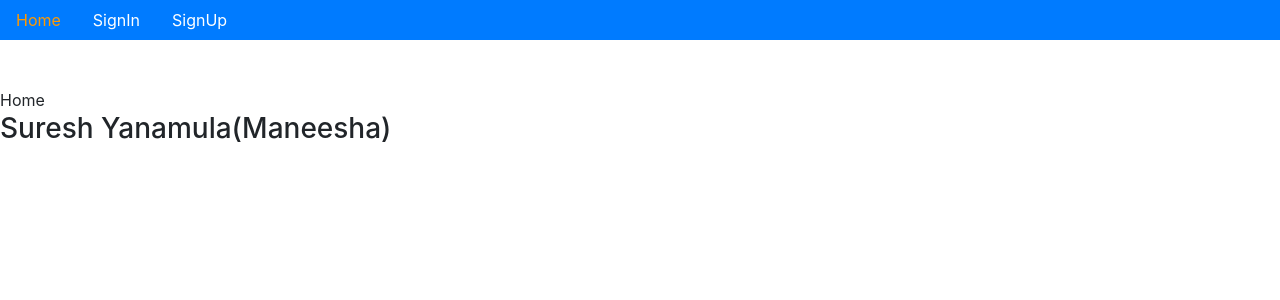
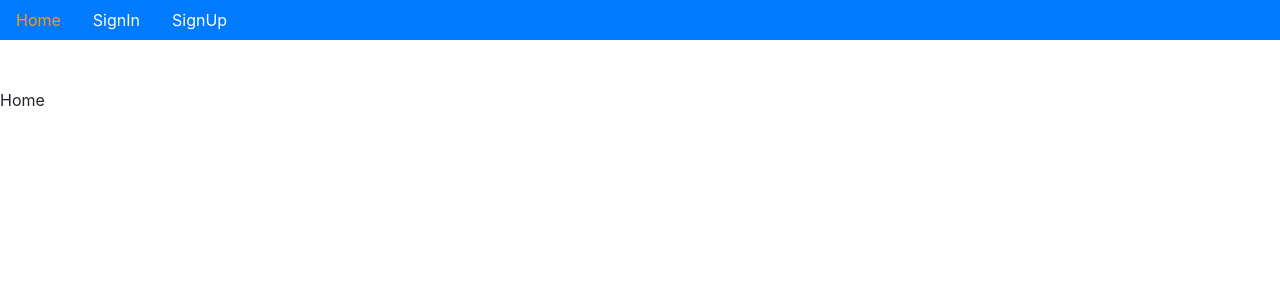
Before and after one commit to sureshYanamula/ecommerce, a React (Create React App) app in the folder ecommerce/: page / in a window 1280 px wide. Shown: the top 300 px of the page. Built offline with nearby package versions, Linux system fonts and the light colour scheme.

Commit message:
removed names

```diff
--- a/ecommerce/src/App.js
+++ b/ecommerce/src/App.js
@@ -5,7 +5,6 @@ function App() {
   return (
     <div>
       <Routes />
-      <h3>Suresh Yanamula(Maneesha)</h3>
     </div>
   );
 }
```
